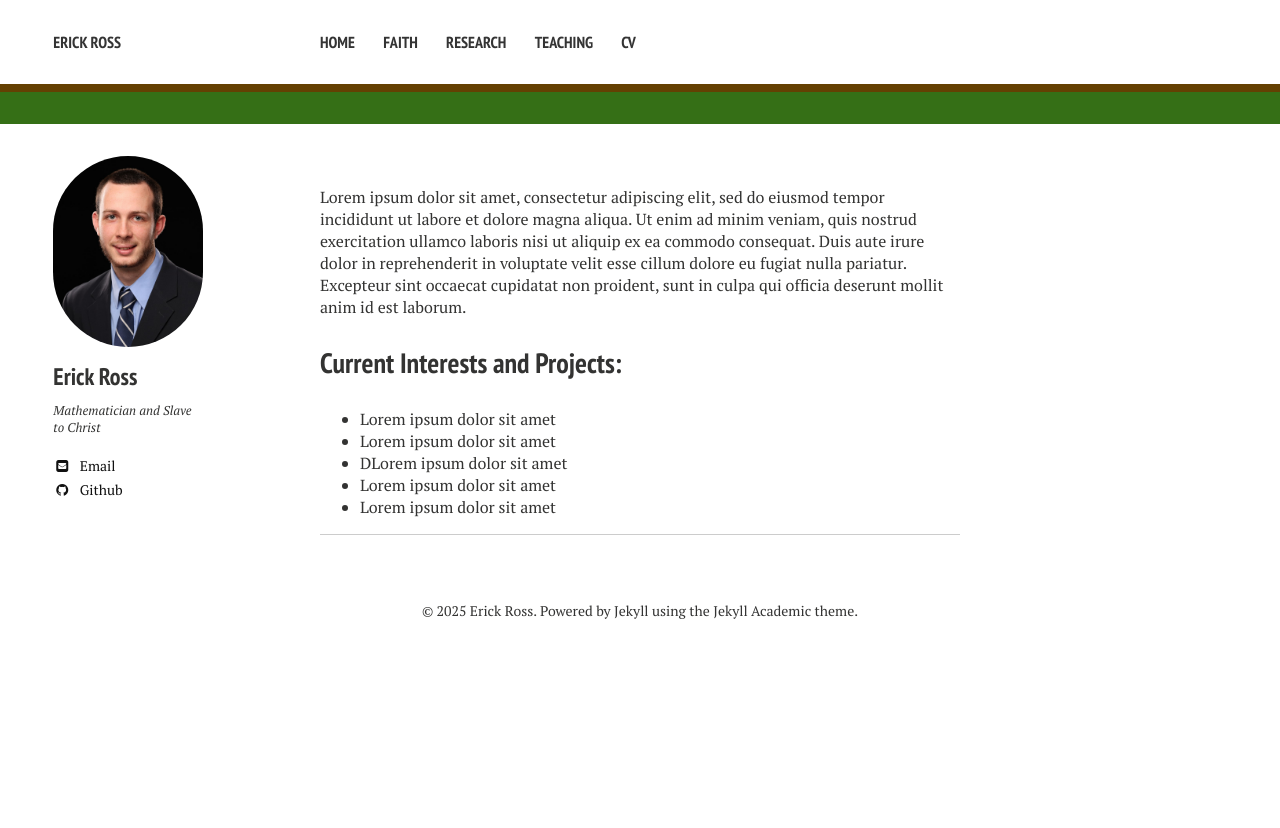
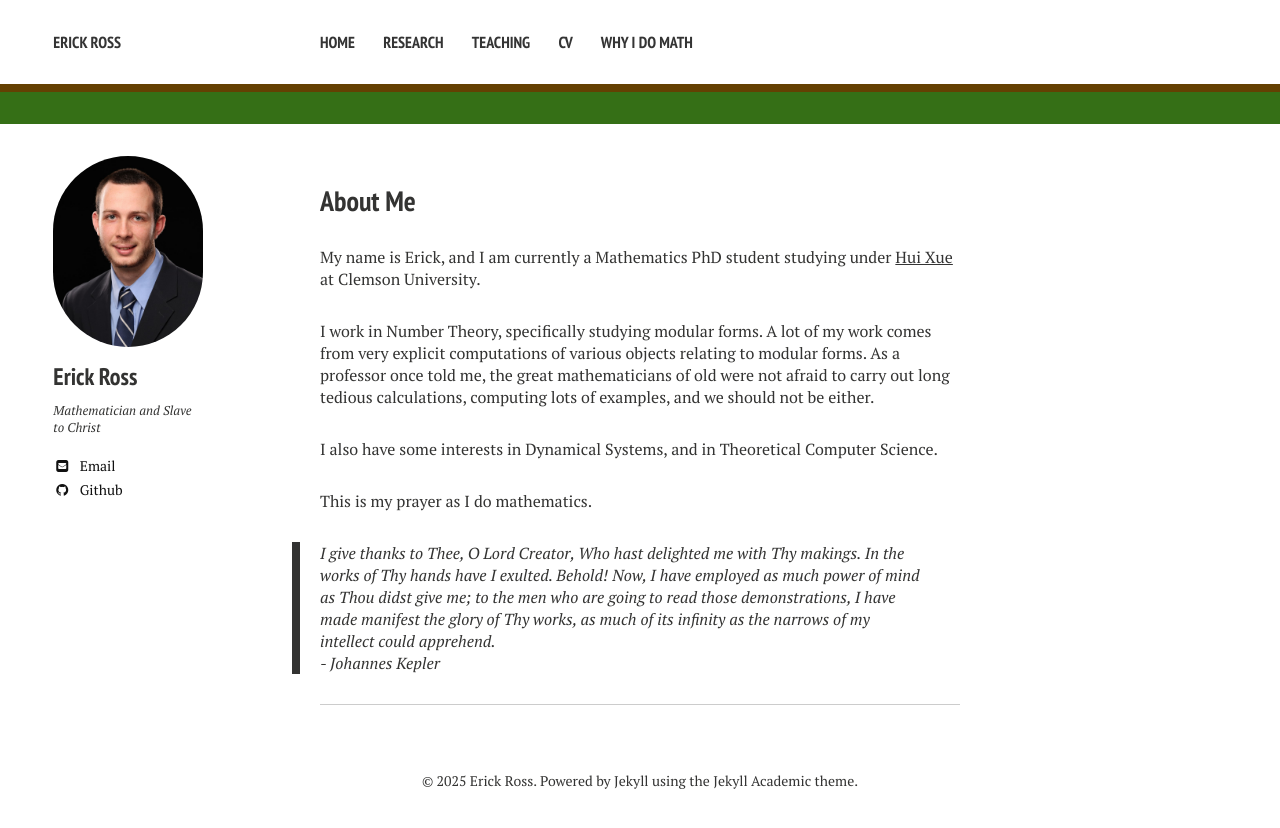
Before and after one commit to erick-ross/erick-ross.github.io, a Jekyll site: the page built from index.md, in a window 1280 px wide. Shown: the top 828 px of the page. Built offline with Jekyll 4.4.1, drawn with Linux system fonts in a browser that asks for light colours; nearby versions of some CDN libraries.

Commit message:
some setup

```diff
--- a/_data/navigation.yml
+++ b/_data/navigation.yml
@@ -1,9 +1,6 @@
 # Site navigation links
 - title: Home
   url: /
-
-- title: Faith
-  url: /faith/
 
 - title: Research
   url: /research/
@@ -13,3 +10,6 @@
 
 - title: CV
   url: /cv/
+
+- title: Why I do Math
+  url: /why-i-do-math/
--- a/index.md
+++ b/index.md
@@ -5,12 +5,16 @@ layout: page
 # menuorder: 1
 ---
 
-Lorem ipsum dolor sit amet, consectetur adipiscing elit, sed do eiusmod tempor incididunt ut labore et dolore magna aliqua. Ut enim ad minim veniam, quis nostrud exercitation ullamco laboris nisi ut aliquip ex ea commodo consequat. Duis aute irure dolor in reprehenderit in voluptate velit esse cillum dolore eu fugiat nulla pariatur. Excepteur sint occaecat cupidatat non proident, sunt in culpa qui officia deserunt mollit anim id est laborum.
+## About Me
 
-## Current Interests and Projects:
+My name is Erick, and I am currently a Mathematics PhD student studying under [Hui Xue](https://huixue.people.clemson.edu/) at Clemson University.
 
-- Lorem ipsum dolor sit amet
-- Lorem ipsum dolor sit amet
-- DLorem ipsum dolor sit amet
-- Lorem ipsum dolor sit amet
-- Lorem ipsum dolor sit amet
+I work in Number Theory, specifically studying modular forms. A lot of my work comes from very explicit computations of various objects relating to modular forms. As a professor once told me, the great mathematicians of old were not afraid to carry out long tedious calculations, computing lots of examples, and we should not be either.
+
+I also have some interests in Dynamical Systems, and in Theoretical Computer Science.
+
+
+
+This is my prayer as I do mathematics.
+> I give thanks to Thee, O Lord Creator, Who hast delighted me with Thy makings. In the works of Thy hands have I exulted. Behold! Now, I have employed as much power of mind as Thou didst give me; to the men who are going to read those demonstrations, I have made manifest the glory of Thy works, as much of its infinity as the narrows of my intellect could apprehend.
+> \- Johannes Kepler
```
Also changed, not shown: faith.md (deleted, +0 -6 lines), research.md (+9 -2 lines), teaching.md (+7 -2 lines), why-i-do-math.md (added, +6 -0 lines).
